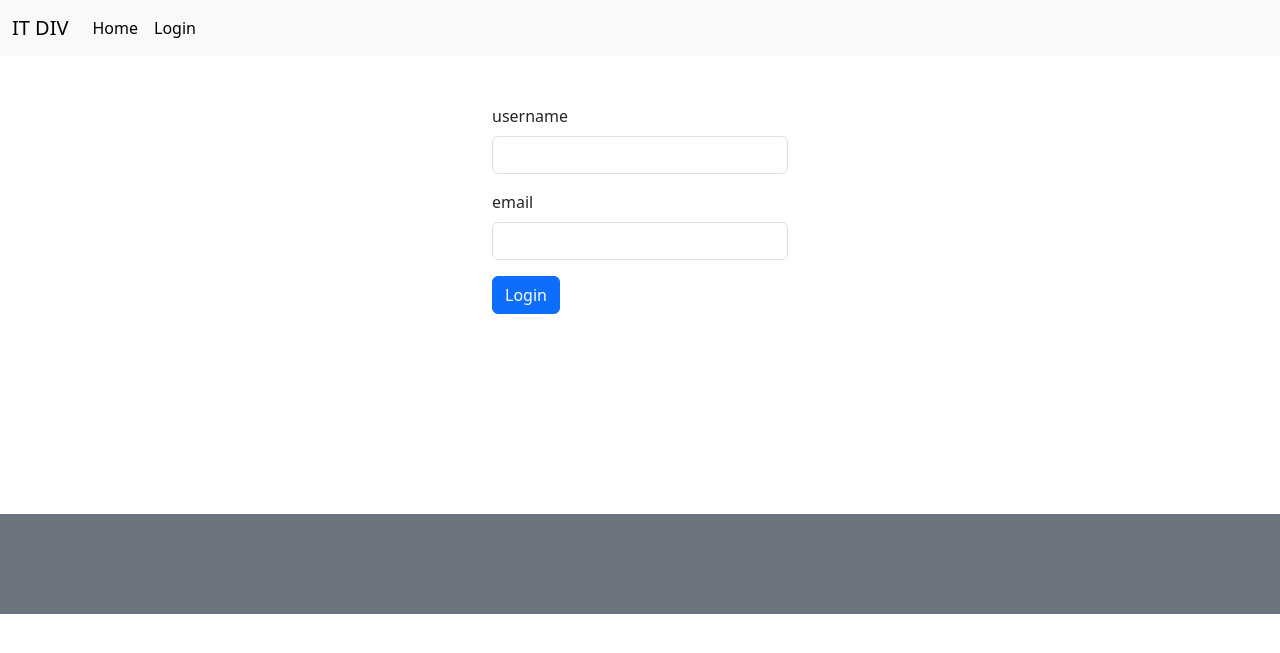
After one commit to verchetz/e-learning-database-dummy, a PHP site: page /login.php in a window 1280 px wide. The commit adds this page. Shown: the top 653 px of the page. Run offline with PHP 8.4, Linux system fonts and the light colour scheme.

Commit message:
rapihin file, add checkuser buat login(not finished)

```diff
--- /dev/null
+++ b/js/ajaxCheck.js
@@ -0,0 +1,45 @@
+//tunggu di render semua
+$(document).ready(function(){ //pendaftaran/register
+    //cek email sudah ada atau belum
+    $(".email").on("keypress blur", function () {
+        let email = $(".email").val();
+
+        $.ajax({
+            url:'queryData/checkUser.php',
+            method: 'POST',
+            data: {
+                cekemail: "cekemail",
+                email: email,
+            },
+            success:function (data) {
+                console.log(data);
+                if (data != 0) { //berarti ada gmail sesuai parameter di database
+                    $(".validEmail").html("<span class='text-danger'>Email already used!</span>");
+                    $(".submitButt").attr("disabled", true);
+                }else if(data == 0){//0 berarti gada gmail di database
+                    $(".validEmail").html("<span class='text-danger'>good!</span>");
+                    $(".submitButt").attr("disabled", false);
+                }
+            },
+        });
+    });
+});
+
+//login
+function userLogin(){
+    event.preventDefault();
+    let username = $("#username").val();
+    let email = $("#email").val();
+
+    $.ajax({
+        url: 'queryData/checkUser.php',
+        method: 'POST',
+        data: {
+            username: username,
+            email: email,
+        },
+        success:function(data){
+            console.log(data);
+        }
+    });
+}
--- /dev/null
+++ b/js/ajaxInsert.js
@@ -0,0 +1,51 @@
+//menambahkan data
+function add() {
+    event.preventDefault();
+    let regex = /^[A-Z0-9._%+-]+@([A-Z0-9-]+\.)+[A-Z]{2,4}/i;
+    let names = $(".names").val();
+    let username = $(".username").val();
+    let email = $(".email").val();
+
+  if (!regex.test(email) && email.trim() != "") {
+    $(".validEmail").html("<span class='text-danger'>Invalid email</span>");
+    $(".email").focus();
+    return false;
+  } else if (names.trim() == "") {
+    $(".validName").html("<span class='text-danger'>Please put name</span>");
+    $(".names").focus();
+    return false;
+  } else if (username.trim() == "") {
+    $(".validUsername").html("<span class='text-danger'>Please put usernamename</span>");
+    $(".username").focus();
+    return false;
+  } else if (email.trim() == "") {
+    $(".validEmail").html("<span class='text-danger'>Please put email</span>");
+    $(".email").focus();
+    return false;
+  } else {
+    $.ajax({
+      url: "queryData/addUser.php",
+      method: "POST",
+      dataType: "json",
+      data: {
+        names: names,
+        username: username,
+        email: email,
+      },
+      success: function (data) {
+        console.log(data);
+        if (data == "yes") {
+          $("#successRegis").html("<span>Registration success</span>");
+          $(".names").val("");
+          $(".username").val("");
+          $(".email").val("");
+        } else if (data != "no") {
+            $("#successRegis").html("<span>Registration failed</span>");
+        }
+      },
+    });
+  }
+  // console.log(names);
+  // console.log(username);
+  // console.log(email);
+}
--- /dev/null
+++ b/login.php
@@ -0,0 +1,19 @@
+<!-- navbar -->
+<?php include('./static/navbar.php') ?>
+
+    <div class="container mt-5 w-25">
+    <form>
+  <div class="mb-3">
+    <label for="exampleInputEmail1" class="form-label">username</label>
+    <input type="text" class="form-control" id="exampleInputEmail1" aria-describedby="emailHelp" id="username">
+  </div>
+  <div class="mb-3">
+    <label for="exampleInputPassword1" class="form-label">email</label>
+    <input type="email" class="form-control" id="exampleInputPassword1" id="email">
+  </div>
+  <button type="submit" class="btn btn-primary" value="login" id="btn-login" onclick="userLogin()">Login</button>
+</form>
+    </div>
+
+<!-- footer  -->
+<?php include('./static/footer.php') ?>
--- a/static/footer.php
+++ b/static/footer.php
@@ -4,6 +4,7 @@
 
 </body>
 <script src="js/jquery.min.js" type="text/javascript"></script>
-<script src="js/ajax.js"></script>
+<script src="js/ajaxInsert.js"></script>
+<script src="js/ajaxCheck.js"></script>
 <script src="https://cdn.jsdelivr.net/npm/bootstrap@5.3.2/dist/js/bootstrap.bundle.min.js" integrity="sha384-C6RzsynM9kWDrMNeT87bh95OGNyZPhcTNXj1NW7RuBCsyN/o0jlpcV8Qyq46cDfL" crossorigin="anonymous"></script>
 </html>
--- a/static/navbar.php
+++ b/static/navbar.php
@@ -1,3 +1,13 @@
+<!DOCTYPE html>
+<html lang="en">
+<head>
+    <meta charset="UTF-8">
+    <meta name="viewport" content="width=device-width, initial-scale=1.0">
+    <link href="https://cdn.jsdelivr.net/npm/bootstrap@5.3.2/dist/css/bootstrap.min.css" rel="stylesheet" integrity="sha384-T3c6CoIi6uLrA9TneNEoa7RxnatzjcDSCmG1MXxSR1GAsXEV/Dwwykc2MPK8M2HN" crossorigin="anonymous">
+
+    <title>Document</title>
+</head>
+<body>
 <!-- Navbar -->
 <nav class="navbar navbar-expand-lg bg-light">
   <div class="container-fluid">
@@ -8,7 +18,7 @@
     <div class="collapse navbar-collapse" id="navbarNavAltMarkup">
       <div class="navbar-nav">
         <a class="nav-link active" aria-current="page" href="./index.php">Home</a>
-        <a class="nav-link" href="#">Features</a>
+        <a class="nav-link active" href="./login.php">Login</a>
       </div>
     </div>
   </div>
```
Also changed, not shown: index.php (+6 -11 lines), js/ajax.js (deleted, +0 -108 lines), page1.php (+0 -10 lines), queryData/addUser.php (+0 -9 lines), queryData/checkUser.php (added, +19 -0 lines).
